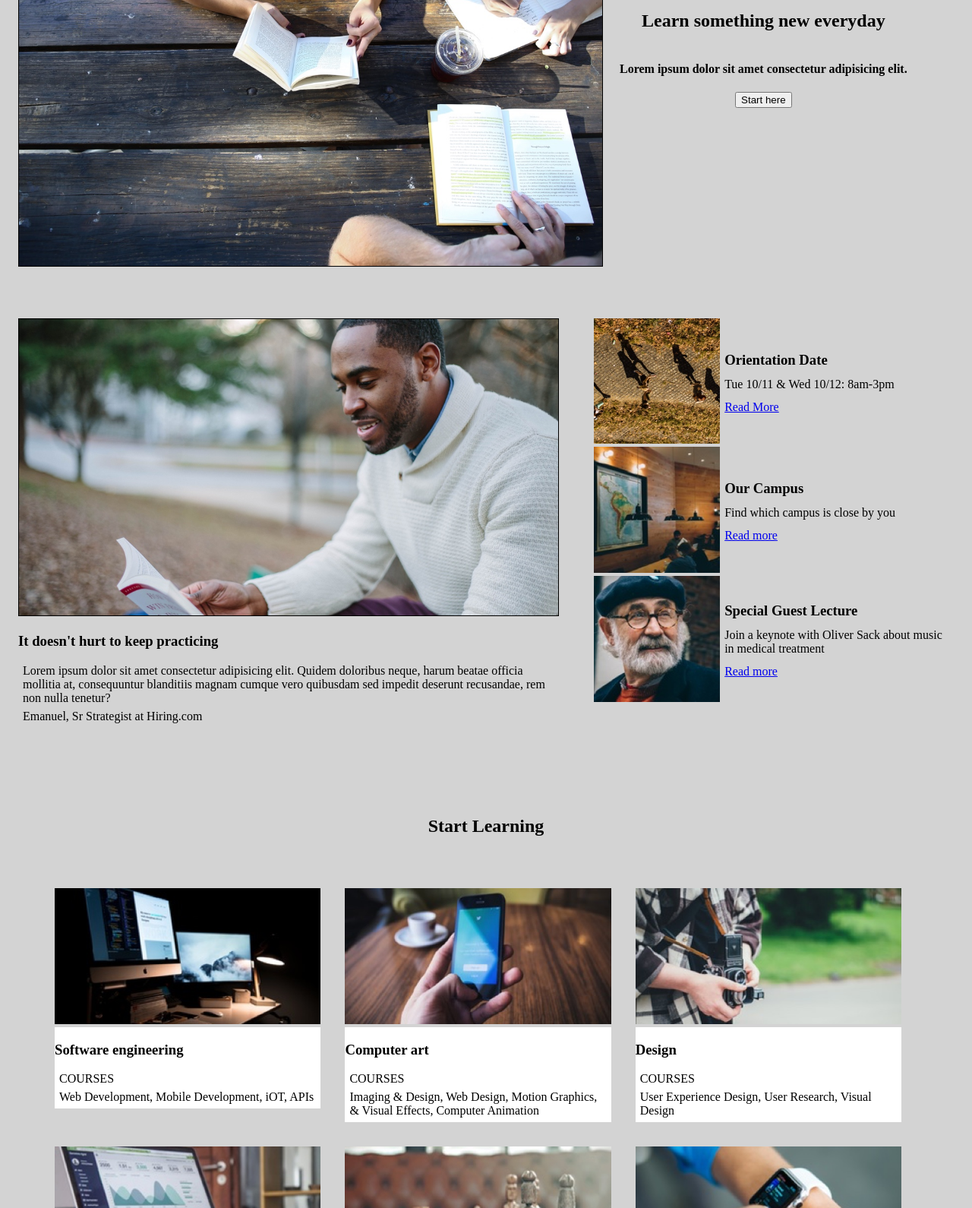
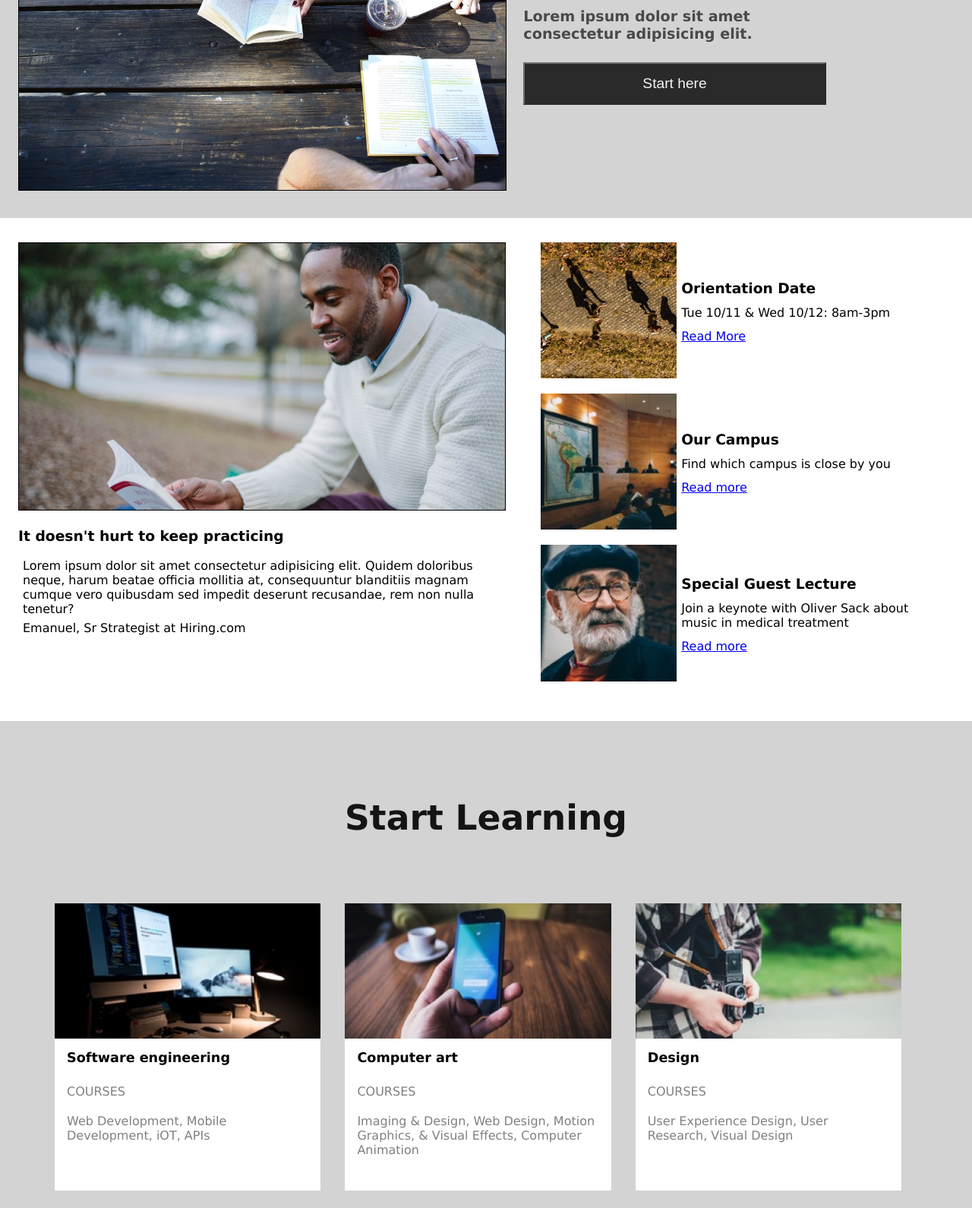
Before and after one commit to cprademacher/Capstone, a plain HTML site: page index.html in a window 1280 px wide. Shown: the part 321-1911 px from the top of the page at 76% size. Drawn offline with Linux system fonts and the light colour scheme.

Commit message:
Desktop view css done

```diff
--- a/resources/css/style.css
+++ b/resources/css/style.css
@@ -1,5 +1,6 @@
 html, body {
     margin: 0;
+    font-family: Verdana, Geneva, Tahoma, sans-serif;
 }
 
 /* Header Section */
@@ -22,12 +23,13 @@ header #logo {
 
 header #logo h2 {
     font-weight: 600;
-    color: darkgray;
+    color: black;
+    opacity: 0.9;
 }
 
 header #logo h2 span {
     font-weight: 400;
-    color: lightgray;
+    color: gray;
 }
 
 header nav {
@@ -52,7 +54,7 @@ header nav li {
 
 main {
     position: relative;
-    top: 70px;
+    top: 64px;
     background-color: lightgray;
 }
 
@@ -77,18 +79,45 @@ main #banner-one-right {
     display: flex;
     flex-direction: column;
     justify-content: center;
-    align-items: center;
+    align-items: flex-start;
+}
+
+main #banner-one-right h2 {
+    font-size: 2.5rem;
+    color: black;
+    opacity: 0.8;
+    margin: 0;
+}
+
+main #banner-one-right h4 {
+    font-size: 1.2rem;
+    color: black;
+    opacity: 0.65;
+    text-align: left;
+    width: 60%;
+    left: 0;
+    justify-content: flex-start;
+    align-content: flex-start;
+}
+
+main #banner-one-right button {
+    background-color: black;
+    font-size: 1.2rem;
+    opacity: 0.8;
+    color: white;
+    padding: 15px 155px;
 }
 
 main #banner-two {
     display: flex;
     flex-direction: row;
+    background-color: white;
 }
 
 main #banner-two-left {
     display: flex;
     flex-direction: column;
-    width: 60%;
+    width: 50%;
     margin: 32px 24px;
 }
 
@@ -107,6 +136,7 @@ main #banner-two-right {
 main #banner-two-right .mini-banner {
     display: flex;
     flex-direction: row;
+    margin: 0 0 16px 0;
 }
 
 main #banner-two-right .mini-banner .mini-banner-left {
@@ -140,6 +170,9 @@ main #start-learning {
 main #start-learning #start-learning-header {
     text-align: center;
     margin: 32px 0;
+    font-size: 1.9rem;
+    color: black;
+    opacity: 0.9;
 }
 
 main #start-learning #start-learning-cards {
@@ -155,32 +188,61 @@ main #start-learning .start-learning-card {
     flex-direction: column;
 }
 
+main #start-learning .start-learning-card .card-image {
+    margin: 0;
+}
+
 main #start-learning .start-learning-card img {
     width: 100%;
+    height: auto;
     margin: 0;
 }
 
 main #start-learning .start-learning-card .card-info {
     background-color: white;
-    margin: 0;
+    margin: -5px 0 0 0;
+    width: 100%;
+    height: auto;
+    min-height: 200px;
+    max-height: 300px;
+    display: flex;
+    flex-direction: column;
+}
+
+main #start-learning .start-learning-card .card-info h3 {
+    font-size: 1.1em;
+    margin: 15px 16px;
+}
+
+main #start-learning .start-learning-card .card-info p {
+    margin: 10px 16px;
+    color: gray;
+    max-width: 100%;
+    overflow: scroll;
 }
 
 /* Thesis Exhibit */
 
 main #thesis-exhibit {
-    margin: 24px;
+    margin: 0;
     display: flex;
     flex-direction: column;
+    background-color: white;
+
 }
 
 main #thesis-exhibit #thesis-exhibit-header {
-    margin: 32px 0;
+    margin: 32px;
     text-align: center;
+    font-size: 1.9rem;
+    color: black;
+    opacity: 0.9;
 }
 
 main #thesis-exhibit #thesis-exhibit-body {
     display: flex;
     flex-direction: row;
+    margin: 0 24px;
 }
 
 main #thesis-exhibit #thesis-exhibit-left {
@@ -196,7 +258,7 @@ main #thesis-exhibit #thesis-exhibit-right {
     display: flex;
     flex-direction: column;
     width: 40%;
-    margin: 24px;
+    margin: 0 24px;
 }
 
 main #thesis-exhibit #thesis-exhibit-right .thesis-exhibit-card {
@@ -211,6 +273,23 @@ main #thesis-exhibit #thesis-exhibit-right .thesis-exhibit-card .card-image {
 main #thesis-exhibit #thesis-exhibit-right .thesis-exhibit-card img {
     width: 100%;
     height: auto;
+    margin: 16px;
+}
+
+main #thesis-exhibit #thesis-exhibit-right .thesis-exhibit-card .card-info {
+    width: 65%;
+    margin: 0 16px;
+    display: flex;
+    flex-direction: column;
+    justify-content: center;
+}
+
+main #thesis-exhibit #thesis-exhibit-right .thesis-exhibit-card .card-info h3 {
+    margin: 5px 16px;
+}
+
+main #thesis-exhibit #thesis-exhibit-right .thesis-exhibit-card .card-info p {
+    margin: 5px 16px;
 }
 
 /* Footer */
```
